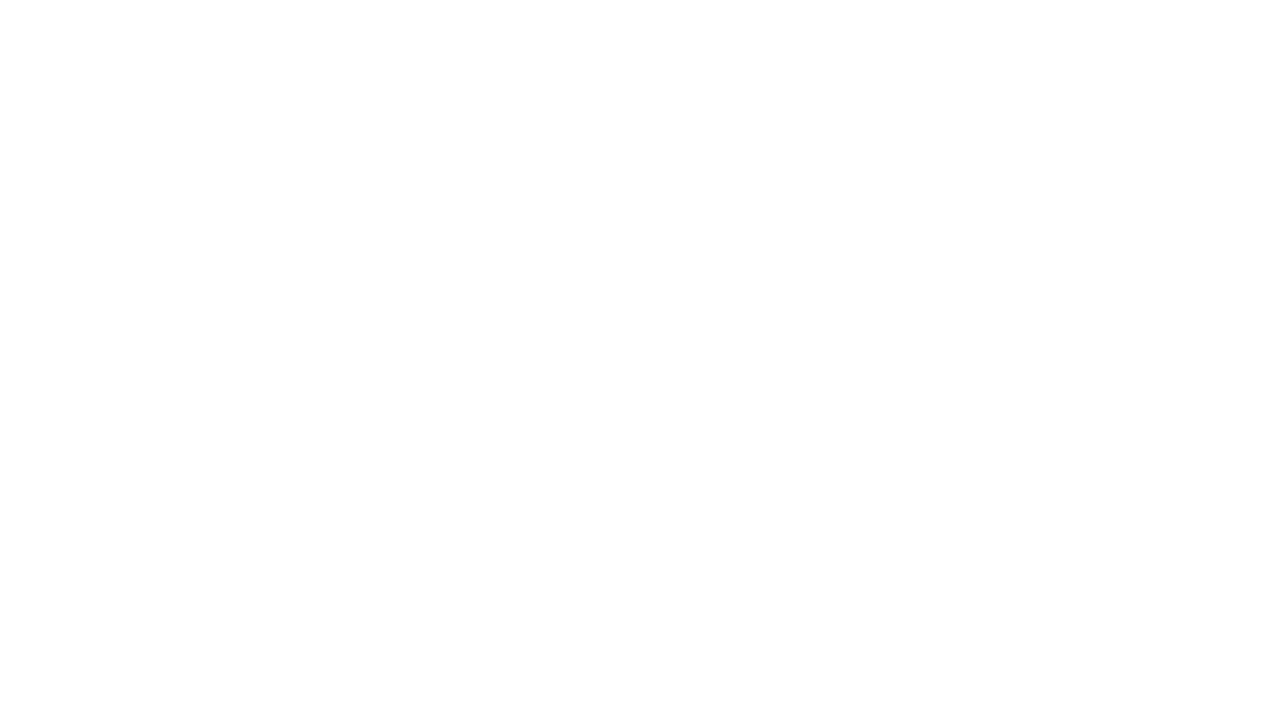
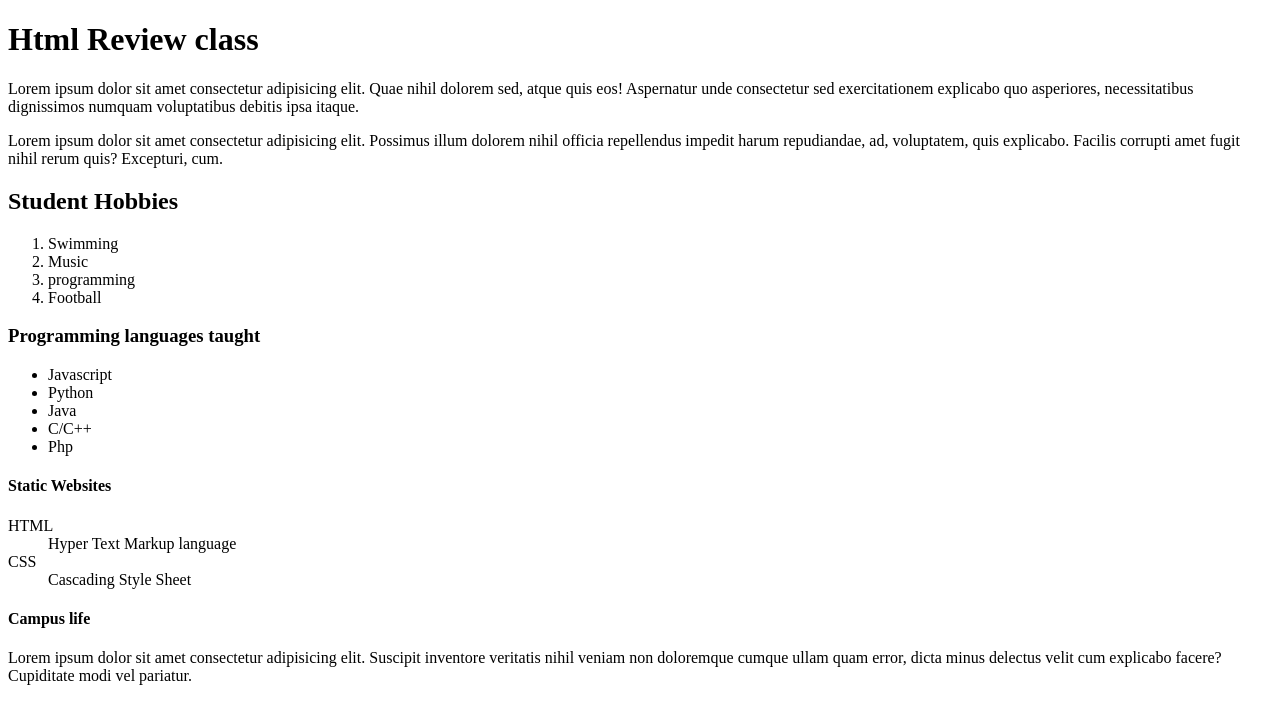
Before and after one commit to taremwa/FEB-web, a plain HTML site: page review/index.html in a window 1280 px wide. Drawn offline with Linux system fonts and the light colour scheme.

Commit message:
html review, images

```diff
--- a/review/index.html
+++ b/review/index.html
@@ -6,6 +6,38 @@
     <title>Review Html Basics</title>
 </head>
 <body>
+    <h1>Html Review class</h1>
+    <p>Lorem ipsum dolor sit amet consectetur adipisicing elit. Quae nihil dolorem sed, atque quis eos! Aspernatur unde consectetur sed exercitationem explicabo quo asperiores, necessitatibus dignissimos numquam voluptatibus debitis ipsa itaque.</p>
+    <p>Lorem ipsum dolor sit amet consectetur adipisicing elit. Possimus illum dolorem nihil officia repellendus impedit harum repudiandae, ad, voluptatem, quis explicabo. Facilis corrupti amet fugit nihil rerum quis? Excepturi, cum.</p>
+
+    <h2>Student Hobbies</h2>
+    <ol>
+        <li>Swimming</li>
+        <li>Music</li>
+        <li>programming</li>
+        <li>Football</li>
+    </ol>
+
+    <h3>Programming languages taught</h3>
+    <ul>
+        <li>Javascript</li>
+        <li>Python</li>
+        <li>Java</li>
+        <li>C/C++</li>
+        <li>Php</li>
+    </ul>
+
+    <h4>Static Websites</h4>
+    <dl>
+        <dt>HTML</dt>
+        <dd>Hyper Text Markup language</dd>
+        <dt>CSS</dt>
+        <dd>Cascading Style Sheet</dd>
+    </dl>
+
+    <h4>Campus life </h4>
+    <p>Lorem ipsum dolor sit amet consectetur adipisicing elit. Suscipit inventore veritatis nihil veniam non doloremque cumque ullam quam error, dicta minus delectus velit cum explicabo facere? Cupiditate modi vel pariatur.</p>
+
 
 </body>
 </html>
```
Also changed, not shown: 1 other file.
